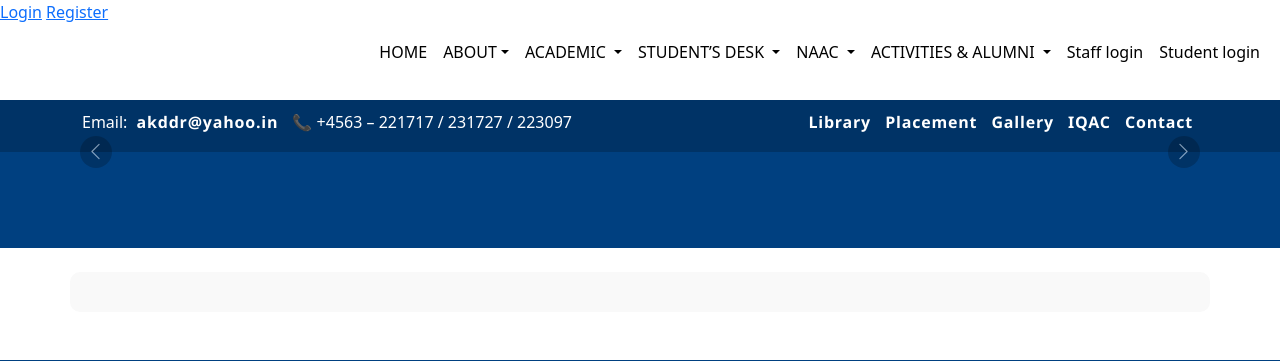
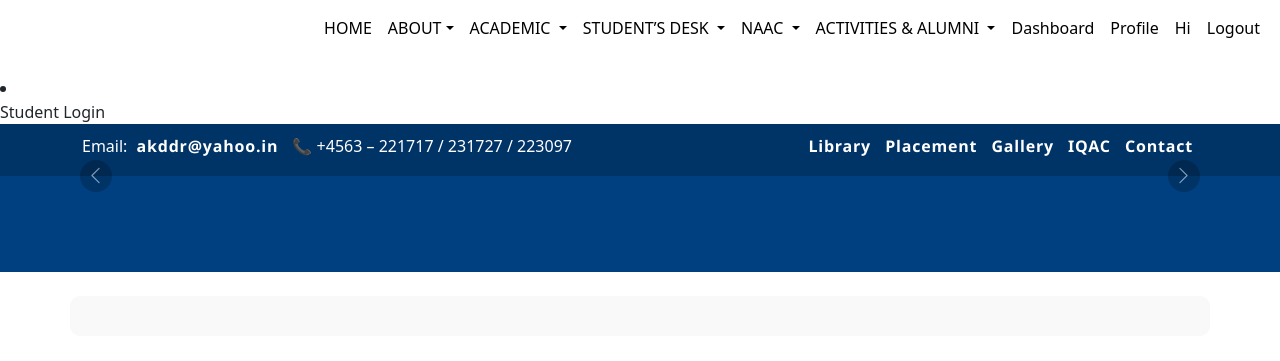
Before and after one commit to veni-56/college_site, a Django app: page / in a window 1280 px wide. Shown: the part 116-477 px from the top of the page. Run offline with Django 5.2, Linux system fonts and the light colour scheme; data comes from the database, SQL or seed files in the repository; data that the repository does not hold is empty; parts of the project's set-up code (start-up, migrations or seed data) failed here and were passed over.

Commit message:
Add navbar.html

```diff
--- a/homepage/admin.py
+++ b/homepage/admin.py
@@ -1,5 +1,5 @@
 from django.contrib import admin
-from .models import HomePageContent,StaffProfile,SliderImage,HomeQuickLink,AboutSubmenu, AboutContentBlock,AcademicSubMenu,AcademicContentBlock,Department,Department, DepartmentContent,StudentDeskMenu,StudentDeskContentBlock,NAACSubmenu,NAACContentBlock,ActivitySection, ActivityContent,
+from .models import HomePageContent,StaffProfile,SliderImage,HomeQuickLink,AboutSubmenu, AboutContentBlock,AcademicSubMenu,AcademicContentBlock,Department,Department, DepartmentContent,StudentDeskMenu,StudentDeskContentBlock,NAACSubmenu,NAACContentBlock,ActivitySection, ActivityContent,StaffProfile
 from django.contrib.auth.admin import UserAdmin
 from django.contrib.auth.models import User
 
--- a/homepage/templates/homepage/dashboard.html
+++ /dev/null
@@ -1,6 +0,0 @@
-{% extends 'homepage/base.html' %}
-{% block content %}
-<h2>Welcome, {{ request.user.username }}!</h2>
-<p>This is your dashboard.</p>
-<a href="{% url 'logout' %}">Logout</a>
-{% endblock %}
--- a/homepage/templates/homepage/navbar.html
+++ b/homepage/templates/homepage/navbar.html
@@ -1,12 +1,3 @@
-{% if request.user.is_authenticated %}
-  <a href="{% url 'dashboard' %}">Dashboard</a>
-  <a href="{% url 'logout' %}">Logout</a>
-{% else %}
-  <a href="{% url 'login' %}">Login</a>
-  <a href="{% url 'register' %}">Register</a>
-{% endif %}
-
-
 <nav class="navbar navbar-expand-lg w-100">
   <div class="container-fluid">
     <button
@@ -117,12 +108,34 @@
   </ul>
 </li>
 
+    <div class="collapse navbar-collapse" id="staffNav">
+      <ul class="navbar-nav ms-auto">
 
-                <li class="nav-item"><a class="nav-link" href="#">Staff login</a></li>
-        <li class="nav-item"><a class="nav-link" href="#">Student login</a></li>
+        <li class="nav-item">
+          <a class="nav-link" href="{% url 'staff_dashboard' %}">Dashboard</a>
+        </li>
 
+        <li class="nav-item">
+          <a class="nav-link" href="{% url 'staff_profile' %}">Profile</a>
+        </li>
+
+        <li class="nav-item">
+          <span class="nav-link text-info">Hi {{ request.user.username }}</span>
+        </li>
+
+        <li class="nav-item">
+          <a class="nav-link text-warning" href="{% url 'staff_logout' %}">
+            Logout
+          </a>
+        </li>
 
       </ul>
+    </div>
+  </div>
+</nav>
+
+<li class="nav-item"><a class="nav-link" href="{% url 'student_login' %}">Student Login</a></li>
+  </ul>
     </div>
   </div>
 </nav>
```
Also changed, not shown: homepage/templates/homepage/login.html (deleted, +0 -12 lines), homepage/templates/homepage/register.html (deleted, +0 -13 lines), homepage/templates/homepage/staff_dashboard.html (added, +8 -0 lines), homepage/templates/homepage/staff_login.html (added, +11 -0 lines), homepage/migrations/0007_staffprofile.py (added).
